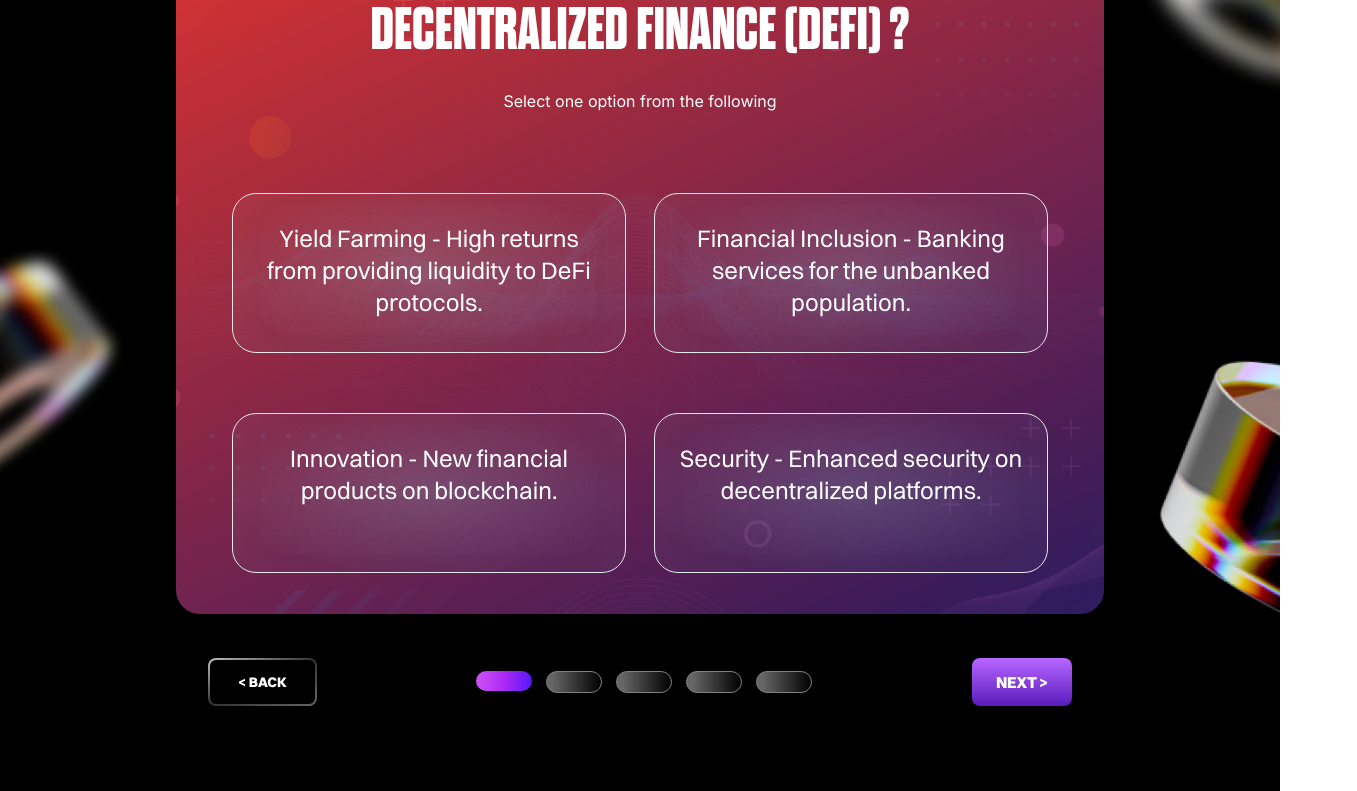
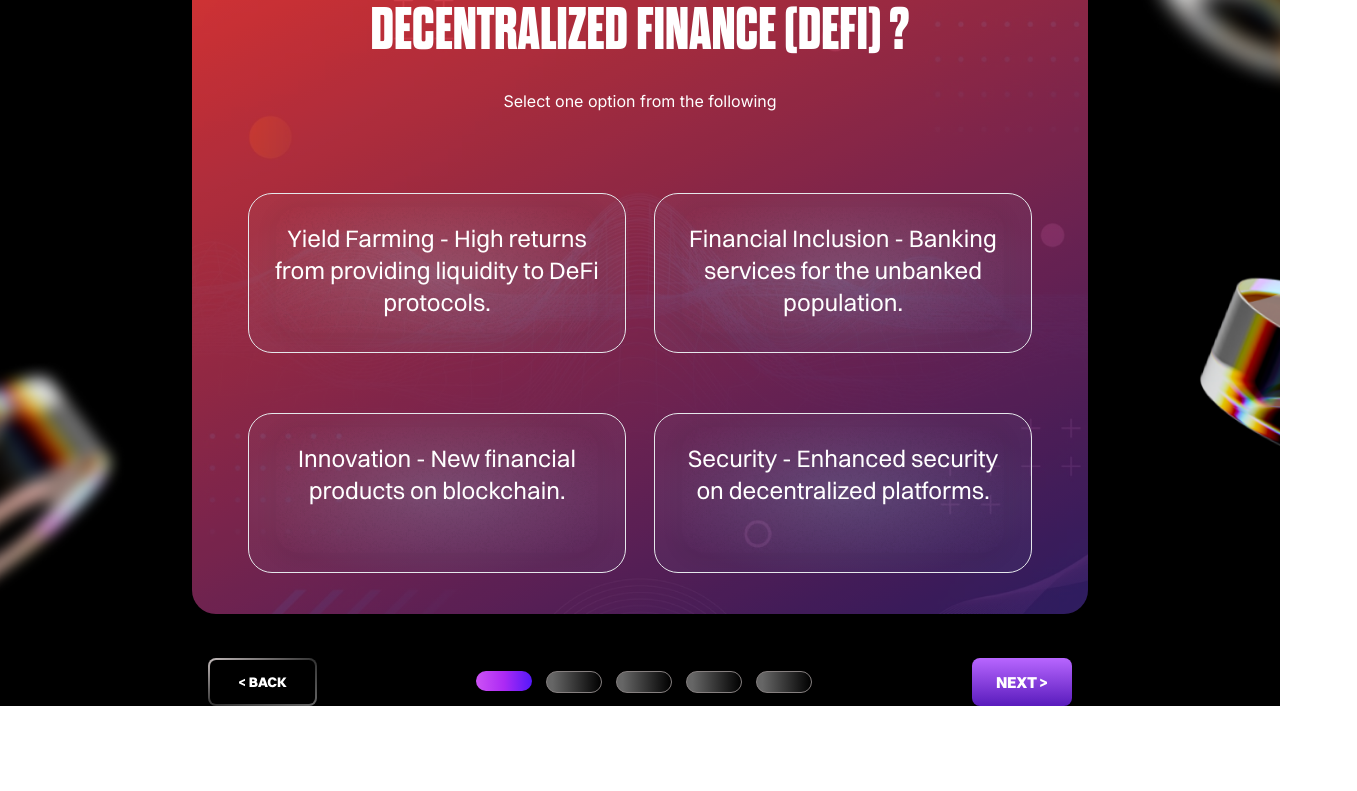
Before and after one commit to almemater/persona-web-ui, a Next.js app: page /quiz in a window 1280 px wide. Shown: the part 209-1000 px from the top of the page, 1357 px wide, since content can reach past the window. After the commit the page ends 915 px from the top, so only its background shows below. Built offline with nearby package versions, Linux system fonts and the light colour scheme.

Commit message:
fix : quiz and completion screen overflow fix

```diff
--- a/src/app/completion/page.tsx
+++ b/src/app/completion/page.tsx
@@ -3,7 +3,7 @@ import Image from "next/image";
 
 export default function Home() {
   return (
-    <main className="bg-black min-h-screen overflow-y-hidden">
+    <main className="bg-black min-h-screen overflow-y-hidden relative">
       <h1 className="text-white flex items-center gap-x-1.5 md:gap-x-5 justify-center text-center py-7 md:text-6xl text-3xl sm:text-4xl font-dharma">
         <Image
           src="/assets/completion-screen/completed-photo-heading.png"
@@ -47,7 +47,7 @@ export default function Home() {
         width={300}
         height={310}
       />
-      <div className="flex items-center justify-center gap-x-3 mt-20 sm:mx-44 mx-10 pb-6">
+      <div className="flex items-center justify-center gap-x-3 mt-10 md:mt-20 sm:mx-44 mx-10 pb-6">
         <CompletionCard />
       </div>
     </main>
--- a/src/app/quiz/page.tsx
+++ b/src/app/quiz/page.tsx
@@ -21,8 +21,8 @@ export default function Home() {
   };
 
   return (
-    <main className="bg-black min-h-screen overflow-y-hidden overflow-x-hidden">
-      <h1 className="text-white flex items-center gap-x-1.5 md:gap-x-5 justify-center text-center py-7 md:text-6xl text-3xl sm:text-4xl font-dharma">
+    <main className="bg-black min-h-screen overflow-x-hidden relative">
+      <h1 className="text-white flex items-center gap-x-1.5 md:gap-x-5 justify-center text-center py-7 md:text-6xl text-3xl sm:text-4xl font-dharma px-4">
         <Image
           src="/assets/quiz-screen/phone-img.png"
           alt="Hero Image"
@@ -30,7 +30,7 @@ export default function Home() {
           height={60}
           className="-mt-4"
         />
-        UNLOCK YOUR WEB3.0 PERSONA
+        <span className="break-words">UNLOCK YOUR WEB3.0 PERSONA</span>
       </h1>
       <Image
         src="/assets/quiz-screen/spring-quiz-screen.png"
@@ -57,16 +57,16 @@ export default function Home() {
         src="/assets/quiz-screen/tube-quiz-rhs-2.png"
         alt="Quiz Page Image"
         className="absolute top-80 right-0"
-        width={300}
+        width={200}
         height={310}
       />
-      <div className="flex items-center justify-center gap-x-3 mt-3.5 md:mx-44 mx-7 pb-6">
+      <div className="flex items-center justify-center gap-x-3 mt-3.5 md:mx-auto mx-4 pb-6 max-w-4xl">
         <QuizCard
           question={quizData[currentQuestionIndex].question}
           options={quizData[currentQuestionIndex].options}
         />
       </div>
-      <div className="flex justify-between items-center lg:mx-52 mx-5 pb-44 mt-5">
+      <div className="flex justify-between items-center lg:mx-52 mx-5 mt-5">
         <button
           className="relative font-switzer whitespace-pre inline-flex font-extrabold items-center justify-center p-0.5 overflow-hidden text-sm text-white rounded-lg bg-gradient-to-br from-[#C5BDBD] via-[#333333] to-[#666666]"
           onClick={handleBack}
--- a/src/components/OptionsCard.tsx
+++ b/src/components/OptionsCard.tsx
@@ -7,7 +7,7 @@ interface OptionsCardProps {
 
 const OptionsCard: React.FC<OptionsCardProps> = ({ option = "" }) => {
   return (
-    <div className="relative bg-[radial-gradient(ellipse_at_center,rgba(165,239,255,0.2)_0%,rgba(165,239,255,0.044)_77%)] border rounded-3xl [border-image:linear-gradient(to right, #6CA0E3, #ACA3DE, #B3A9D7, #85E4B2, #70D6DD, #97ACF1, #D9B9E1, #E7DDD5, #E5CBD9, #E4B7DF, #B8B6E9, #8DB6F2, #B2A9F0, #E3B2E8, #E9DDDA, #81F5F7, #7BA3F4)] w-56 sm:w-72 overflow-hidden xl:w-[414px] xl:h-40">
+    <div className="relative bg-[radial-gradient(ellipse_at_center,rgba(165,239,255,0.2)_0%,rgba(165,239,255,0.044)_77%)] border rounded-3xl [border-image:linear-gradient(to right, #6CA0E3, #ACA3DE, #B3A9D7, #85E4B2, #70D6DD, #97ACF1, #D9B9E1, #E7DDD5, #E5CBD9, #E4B7DF, #B8B6E9, #8DB6F2, #B2A9F0, #E3B2E8, #E9DDDA, #81F5F7, #7BA3F4)] w-72 md:w-96 overflow-hidden xl:w-[414px] xl:h-40">
       <div className="absolute inset-0 opacity-15">
         <Image
           src="/assets/quiz-screen/options-card-img.png"
```
